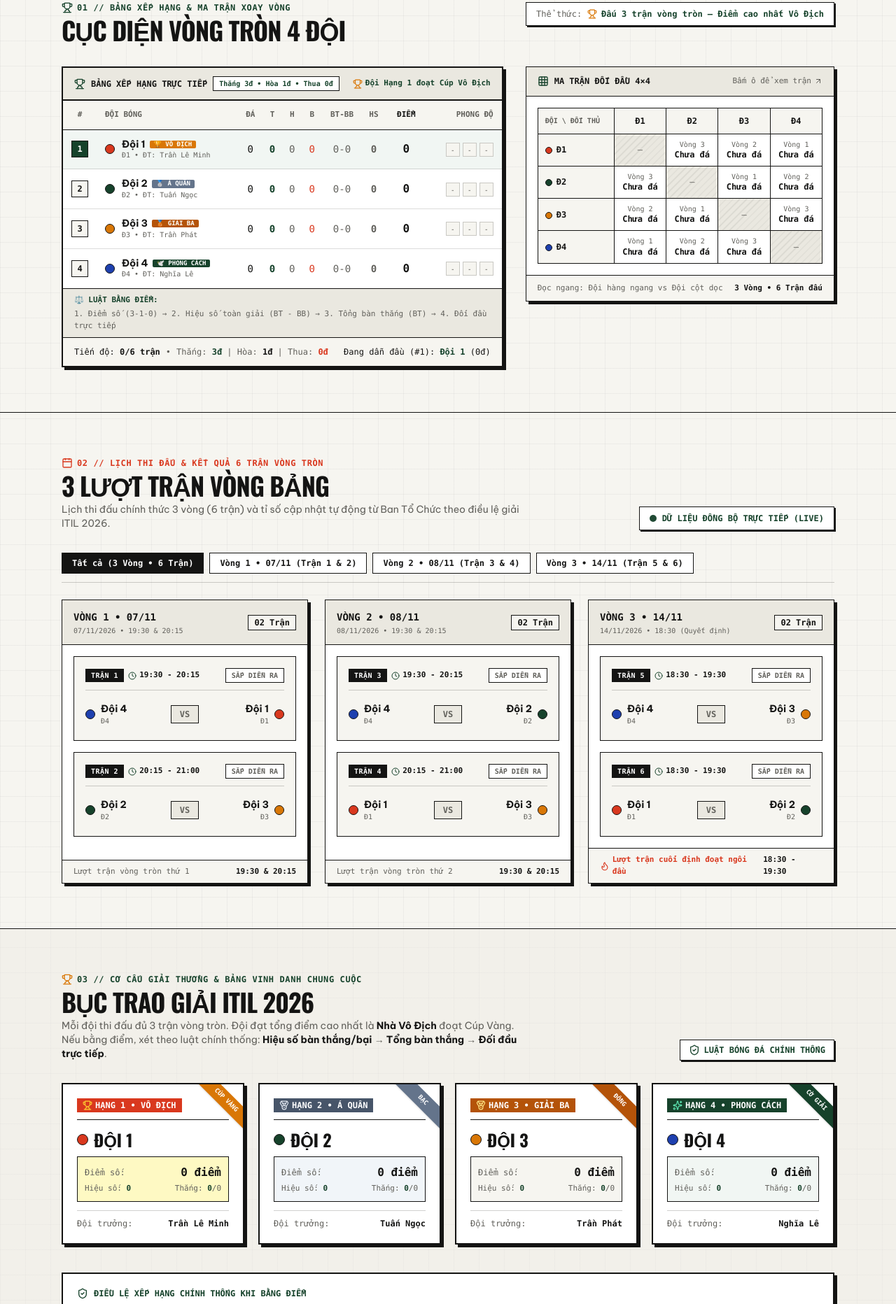
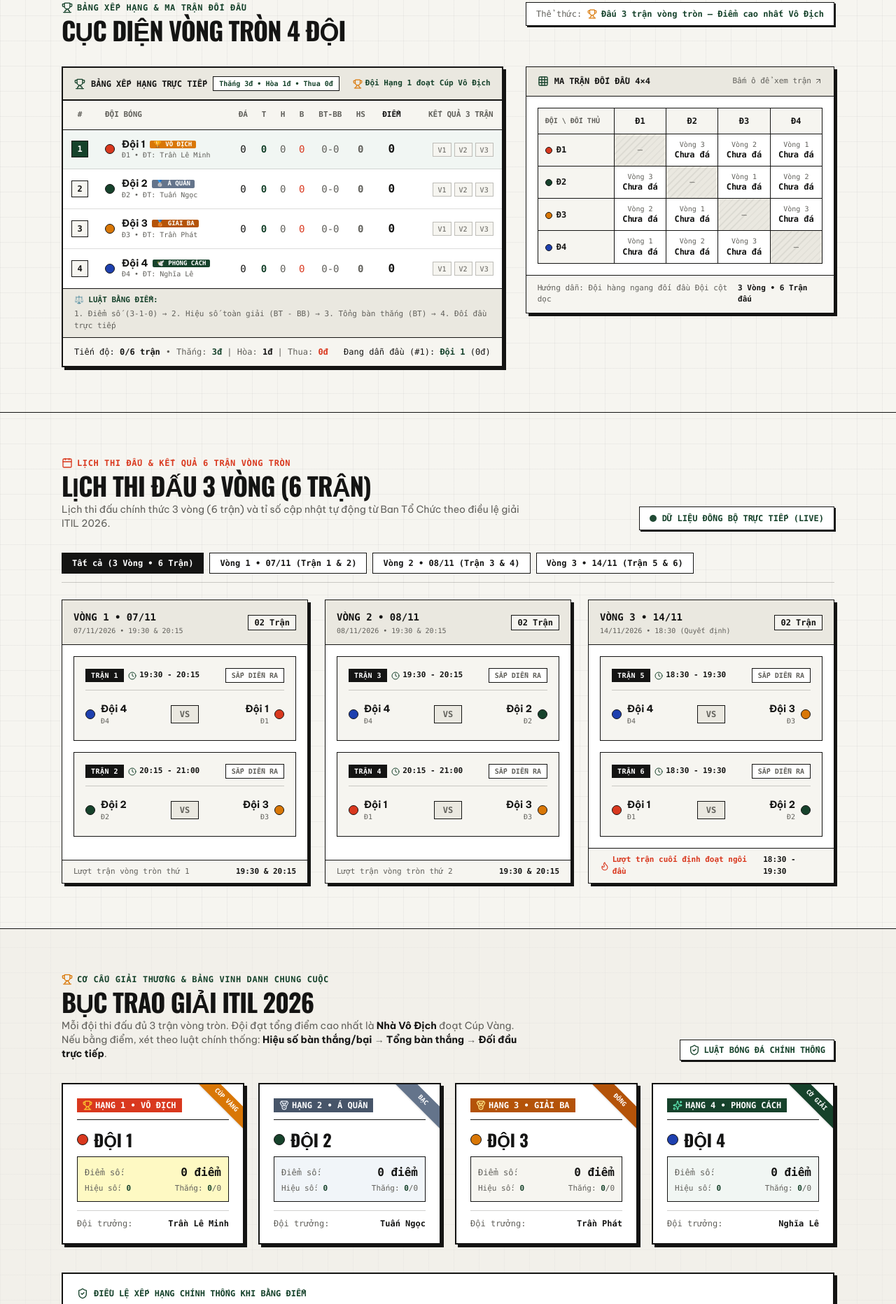
Before and after one commit to cat1454/itil-football-2026, a Next.js app: page / in a window 1280 px wide. Shown: the part 590-2454 px from the top of the page at 70% size. Built offline with nearby package versions, Linux system fonts and the light colour scheme.

Commit message:
refactor: rename form column to 3-match results V1-V2-V3 and remove dev boilerplate texts

```diff
--- a/src/app/page.tsx
+++ b/src/app/page.tsx
@@ -165,7 +165,7 @@ export default function HomePage() {
               <div>
                 <div className="font-mono text-xs font-bold uppercase text-[#16422B] tracking-wider mb-1 flex items-center gap-1.5">
                   <Trophy className="w-4 h-4 text-[#16422B]" />
-                  <span>01 // BẢNG XẾP HẠNG &amp; MA TRẬN XOAY VÒNG</span>
+                  <span>BẢNG XẾP HẠNG &amp; MA TRẬN ĐỐI ĐẦU</span>
                 </div>
                 <h2 className="font-extrabold text-3xl sm:text-4xl uppercase tracking-tight text-[#141413]" style={{ fontFamily: 'Oswald, sans-serif' }}>
                   CỤC DIỆN VÒNG TRÒN 4 ĐỘI
@@ -229,7 +229,7 @@ export default function HomePage() {
             </span>
           </div>
           <div>
-            Next.js App Router • Tailwind CSS • Framer Motion
+            Giải Bóng Đá Nội Bộ 2026 • Ban Tổ Chức LCĐ Khoa CNTT
           </div>
         </div>
       </footer>
--- a/src/components/CrossMatrix.tsx
+++ b/src/components/CrossMatrix.tsx
@@ -127,7 +127,7 @@ export default function CrossMatrix({ teams, matches, onSelectMatch }: CrossMatr
       </div>
 
       <div className="px-4 py-2.5 bg-[#F6F5F0] border-t border-[#141413] text-[11px] font-mono text-[#61605B] flex items-center justify-between">
-        <span>Đọc ngang: Đội hàng ngang vs Đội cột dọc</span>
+        <span>Hướng dẫn: Đội hàng ngang đối đầu Đội cột dọc</span>
         <span className="text-[#141413] font-bold">3 Vòng • 6 Trận đấu</span>
       </div>
     </div>
--- a/src/components/PodiumSection.tsx
+++ b/src/components/PodiumSection.tsx
@@ -24,7 +24,7 @@ export default function PodiumSection({ standings }: PodiumSectionProps) {
           <div>
             <div className="font-mono text-xs font-bold uppercase text-[#16422B] tracking-wider mb-1 flex items-center gap-1.5">
               <Trophy className="w-4 h-4 text-[#D97706]" />
-              <span>03 // CƠ CẤU GIẢI THƯỞNG &amp; BẢNG VINH DANH CHUNG CUỘC</span>
+              <span>CƠ CẤU GIẢI THƯỞNG &amp; BẢNG VINH DANH CHUNG CUỘC</span>
             </div>
             <h2 className="font-extrabold text-3xl sm:text-4xl uppercase tracking-tight text-[#141413]" style={{ fontFamily: 'Oswald, sans-serif' }}>
               BỤC TRAO GIẢI ITIL 2026
@@ -229,19 +229,19 @@ export default function PodiumSection({ standings }: PodiumSectionProps) {
           </div>
           <div className="grid sm:grid-cols-2 lg:grid-cols-4 gap-3 text-xs font-mono">
             <div className="p-3 bg-[#F6F5F0] border border-[#141413]">
-              <div className="font-bold text-[#141413] mb-1">ƯU TIÊN 1 // ĐIỂM SỐ</div>
+              <div className="font-bold text-[#141413] mb-1">ƯU TIÊN 1: ĐIỂM SỐ</div>
               <p className="text-[#61605B]">Thắng 3 điểm, Hòa 1 điểm, Thua 0 điểm. Đội nhiều điểm hơn đứng trên.</p>
             </div>
             <div className="p-3 bg-[#F6F5F0] border border-[#141413]">
-              <div className="font-bold text-[#141413] mb-1">ƯU TIÊN 2 // HIỆU SỐ (HS)</div>
+              <div className="font-bold text-[#141413] mb-1">ƯU TIÊN 2: HIỆU SỐ (HS)</div>
               <p className="text-[#61605B]">Bằng điểm: xét Hiệu số bàn thắng trừ bàn thua (BT - BB) của 3 trận vòng tròn.</p>
             </div>
             <div className="p-3 bg-[#F6F5F0] border border-[#141413]">
-              <div className="font-bold text-[#141413] mb-1">ƯU TIÊN 3 // TỔNG BÀN THẮNG</div>
+              <div className="font-bold text-[#141413] mb-1">ƯU TIÊN 3: TỔNG BÀN THẮNG</div>
               <p className="text-[#61605B]">Bằng hiệu số: đội ghi được nhiều bàn thắng hơn (BT) sẽ xếp trên.</p>
             </div>
             <div className="p-3 bg-[#F6F5F0] border border-[#141413]">
-              <div className="font-bold text-[#141413] mb-1">ƯU TIÊN 4 // ĐỐI ĐẦU TRỰC TIẾP</div>
+              <div className="font-bold text-[#141413] mb-1">ƯU TIÊN 4: ĐỐI ĐẦU TRỰC TIẾP</div>
               <p className="text-[#61605B]">Bằng cả 3 chỉ số trên: xét kết quả trận đối đầu trực tiếp giữa 2 đội.</p>
             </div>
           </div>
--- a/src/components/ScheduleSection.tsx
+++ b/src/components/ScheduleSection.tsx
@@ -38,10 +38,10 @@ export default function ScheduleSection({
           <div>
             <div className="font-mono text-xs font-bold uppercase text-[#D9381E] tracking-wider mb-1 flex items-center gap-1.5">
               <Calendar className="w-4 h-4" />
-              <span>02 // LỊCH THI ĐẤU &amp; KẾT QUẢ 6 TRẬN VÒNG TRÒN</span>
+              <span>LỊCH THI ĐẤU &amp; KẾT QUẢ 6 TRẬN VÒNG TRÒN</span>
             </div>
             <h2 className="font-extrabold text-3xl sm:text-4xl uppercase tracking-tight text-[#141413]" style={{ fontFamily: 'Oswald, sans-serif' }}>
-              3 LƯỢT TRẬN VÒNG BẢNG
+              LỊCH THI ĐẤU 3 VÒNG (6 TRẬN)
             </h2>
             <p className="text-sm text-[#61605B] mt-1 max-w-2xl">
               Lịch thi đấu chính thức 3 vòng (6 trận) và tỉ số cập nhật tự động từ Ban Tổ Chức theo điều lệ giải ITIL 2026.
--- a/src/components/StandingsTable.tsx
+++ b/src/components/StandingsTable.tsx
@@ -180,17 +180,17 @@ export default function StandingsTable({
                     </div>
                   </div>
 
-                  {/* Form & Captain */}
+                  {/* 3 Matches Result & Captain */}
                   <div className="flex items-center justify-between text-[11px] font-mono text-[#61605B]">
                     <span>ĐT: <strong className="text-[#141413]">{s.captain}</strong></span>
                     <div className="flex items-center gap-1">
-                      <span>Phong độ:</span>
+                      <span>Kết quả 3 trận:</span>
                       {[0, 1, 2].map(i => {
                         const f = s.form[i];
-                        if (!f) return <span key={i} className="w-4 h-4 text-center leading-4 border border-[#141413]/30 bg-white text-[9px]">-</span>;
-                        if (f === 'T') return <span key={i} className="w-4 h-4 text-center leading-4 border border-[#141413] bg-[#16422B] text-white font-bold text-[9px]">T</span>;
-                        if (f === 'H') return <span key={i} className="w-4 h-4 text-center leading-4 border border-[#141413] bg-[#EAE8E0] text-[#141413] font-bold text-[9px]">H</span>;
-                        return <span key={i} className="w-4 h-4 text-center leading-4 border border-[#141413] bg-[#D9381E] text-white font-bold text-[9px]">B</span>;
+                        if (!f) return <span key={i} className="px-1 h-4 text-center leading-4 border border-[#141413]/30 bg-white text-[9px] text-[#61605B]" title={`Trận Vòng ${i + 1}: Chưa đá`}>V{i + 1}</span>;
+                        if (f === 'T') return <span key={i} className="w-4 h-4 text-center leading-4 border border-[#141413] bg-[#16422B] text-white font-bold text-[9px]" title={`Trận Vòng ${i + 1}: Thắng (3đ)`}>T</span>;
+                        if (f === 'H') return <span key={i} className="w-4 h-4 text-center leading-4 border border-[#141413] bg-[#EAE8E0] text-[#141413] font-bold text-[9px]" title={`Trận Vòng ${i + 1}: Hòa (1đ)`}>H</span>;
+                        return <span key={i} className="w-4 h-4 text-center leading-4 border border-[#141413] bg-[#D9381E] text-white font-bold text-[9px]" title={`Trận Vòng ${i + 1}: Thua (0đ)`}>B</span>;
                       })}
                     </div>
                   </div>
@@ -212,9 +212,9 @@ export default function StandingsTable({
                 <th className="py-3 px-2 text-center" title="Hòa">H</th>
                 <th className="py-3 px-2 text-center" title="Bại">B</th>
                 <th className="py-3 px-2 text-center" title="Bàn thắng - Bàn bại">BT-BB</th>
-                <th className="py-3 px-2 text-center" title="Hiệu số">HS</th>
+                <th className="py-3 px-2 text-center" title="Hiệu số (Bàn thắng - Bàn thua)">HS</th>
                 <th className="py-3 px-3 text-center font-bold text-[#141413]" title="Điểm số">ĐIỂM</th>
-                <th className="py-3 px-3 text-right">Phong Độ</th>
+                <th className="py-3 px-3 text-right" title="Kết quả 3 lượt trận (V1, V2, V3): Thắng (T) • Hòa (H) • Bại (B)">KẾT QUẢ 3 TRẬN</th>
               </tr>
             </thead>
             <tbody className="divide-y divide-[#141413]/15 text-sm">
@@ -297,34 +297,50 @@ export default function StandingsTable({
                         {s.pts}
                       </td>
 
-                      {/* Form badges */}
+                      {/* 3 Matches Result */}
                       <td className="py-3 px-3 text-right font-mono whitespace-nowrap">
                         <div className="inline-flex items-center gap-1 justify-end">
                           {[0, 1, 2].map(i => {
                             const f = s.form[i];
                             if (!f) {
                               return (
-                                <span key={i} className="inline-block w-5 h-5 text-center leading-5 border border-[#141413]/20 bg-[#F6F5F0] text-[#61605B] text-[10px]">
-                                  -
+                                <span
+                                  key={i}
+                                  className="inline-block px-1.5 h-5 text-center leading-5 border border-[#141413]/25 bg-[#F6F5F0] text-[#61605B] text-[10px]"
+                                  title={`Trận Vòng ${i + 1}: Chưa diễn ra`}
+                                >
+                                  V{i + 1}
                                 </span>
                               );
                             }
                             if (f === 'T') {
                               return (
-                                <span key={i} className="inline-block w-5 h-5 text-center leading-5 border border-[#141413] bg-[#16422B] text-white font-bold text-[10px]">
+                                <span
+                                  key={i}
+                                  className="inline-block w-5 h-5 text-center leading-5 border border-[#141413] bg-[#16422B] text-white font-bold text-[10px]"
+                                  title={`Trận Vòng ${i + 1}: Thắng (+3 điểm)`}
+                                >
                                   T
                                 </span>
                               );
                             }
                             if (f === 'H') {
                               return (
-                                <span key={i} className="inline-block w-5 h-5 text-center leading-5 border border-[#141413] bg-[#EAE8E0] text-[#141413] font-bold text-[10px]">
+                                <span
+                                  key={i}
+                                  className="inline-block w-5 h-5 text-center leading-5 border border-[#141413] bg-[#EAE8E0] text-[#141413] font-bold text-[10px]"
+                                  title={`Trận Vòng ${i + 1}: Hòa (+1 điểm)`}
+                                >
                                   H
                                 </span>
                               );
                             }
                             return (
-                              <span key={i} className="inline-block w-5 h-5 text-center leading-5 border border-[#141413] bg-[#D9381E] text-white font-bold text-[10px]">
+                              <span
+                                key={i}
+                                className="inline-block w-5 h-5 text-center leading-5 border border-[#141413] bg-[#D9381E] text-white font-bold text-[10px]"
+                                title={`Trận Vòng ${i + 1}: Bại (0 điểm)`}
+                              >
                                 B
                               </span>
                             );
```
Also changed, not shown: src/components/SquadsSection.tsx (+4 -4 lines).
